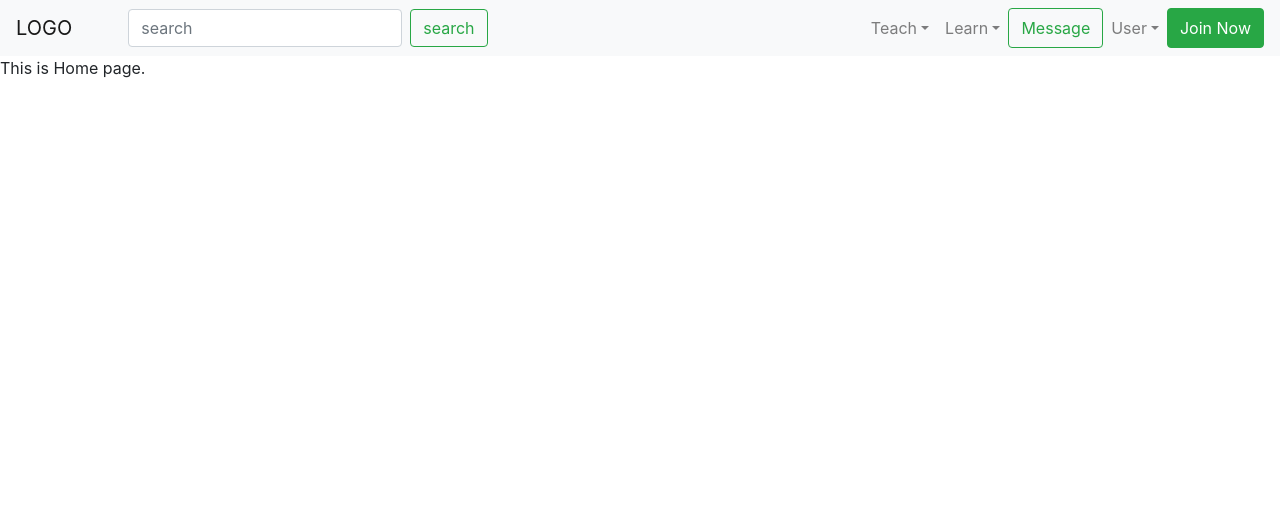
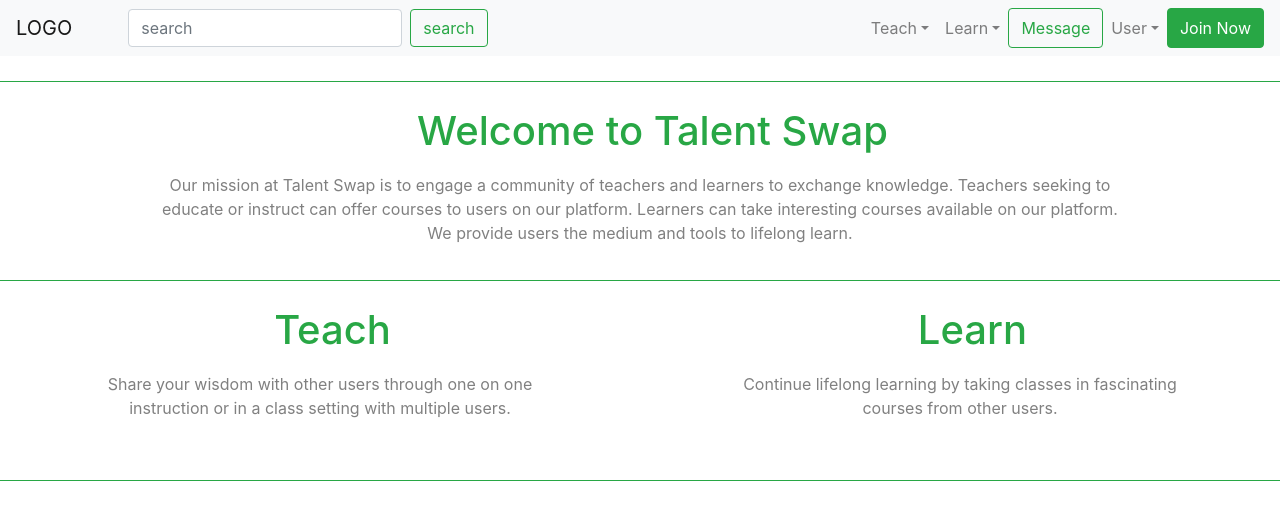
Before and after one commit to jgab13/TalentSwap, a React (Create React App) app in the folder talent_swap/: page / in a window 1280 px wide. Shown: the top 520 px of the page. Built offline with nearby package versions, Linux system fonts and the light colour scheme.

Commit message:
Added content and style to home page.

```diff
--- a/talent_swap/src/react-components/Home/index.js
+++ b/talent_swap/src/react-components/Home/index.js
@@ -1,6 +1,7 @@
 import React from "react";
 import Header from "./../Header";
 import "./styles.css";
+import Row from 'react-bootstrap/Row'
 
 /* Component for the Home page */
 class Home extends React.Component {
@@ -9,8 +10,25 @@ class Home extends React.Component {
       <div>
         {/* Header component(navbar). need login state check */}
         <Header/>
-      {/* Website descriptions */}
-      This is Home page.
+        <div className="mission" id="top">
+          <h1>Welcome to Talent Swap</h1>
+          <p className="mstatement"> Our mission at Talent Swap is to engage a community of teachers and learners to exchange knowledge. Teachers seeking to educate or instruct can offer courses to users on our platform.
+          Learners can take interesting courses available on our platform. We provide users the medium and tools to lifelong learn.
+          </p>
+        </div>
+        <div className="mission">
+          <p className="teach">
+            <h1>Teach</h1>
+            <p className="mstatement"> Share your wisdom with other users through one on one instruction or in a class setting with multiple
+            users.
+            </p>
+          </p>
+          <p className="learn">
+            <h1>Learn</h1>
+            <p className="mstatement"> Continue lifelong learning by taking classes in fascinating courses from other users.
+            </p>
+          </p>
+        </div>
       {/* Popular courses */}
       </div>
     );
--- a/talent_swap/src/react-components/Home/styles.css
+++ b/talent_swap/src/react-components/Home/styles.css
@@ -0,0 +1,35 @@
+.mission {
+	height: 200px;
+	text-align: center;
+	padding-top: 25px;
+	border-bottom-style: solid;
+	border-bottom-width: thin;
+	border-color: #28A745;
+}
+
+.mstatement {
+	padding-top: 10px;
+	width: 75%;
+	margin-left: 12.5%;
+	color: #808080;
+}
+
+.teach {
+	float: left;
+	width: 50%;
+}
+
+h1 {
+	color: #28A745;
+}
+
+#top {
+	border-top-style: solid;
+	border-top-width: thin;
+	margin-top: 25px;
+}
+
+.learn {
+	float: right;
+	width: 50%;
+}
```
